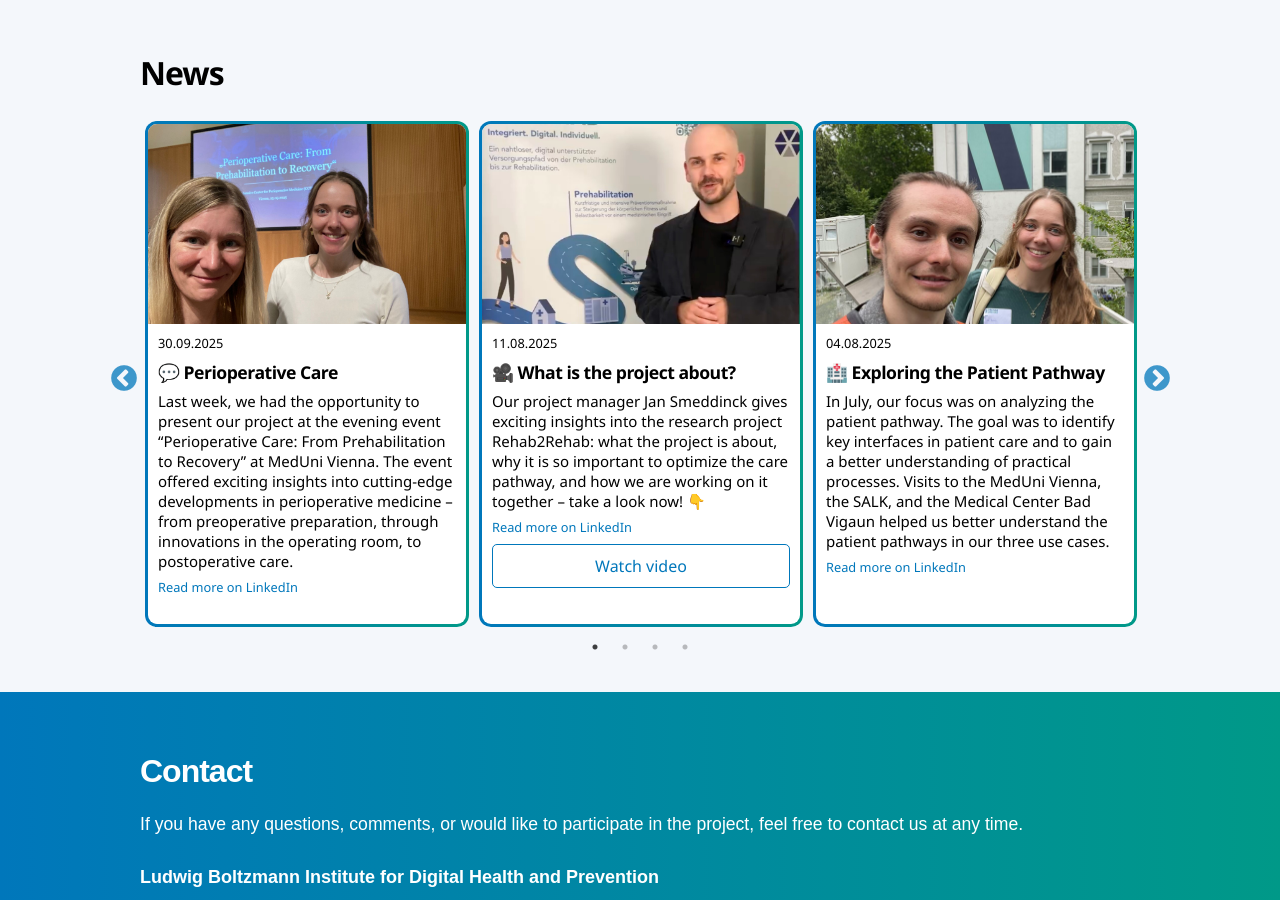
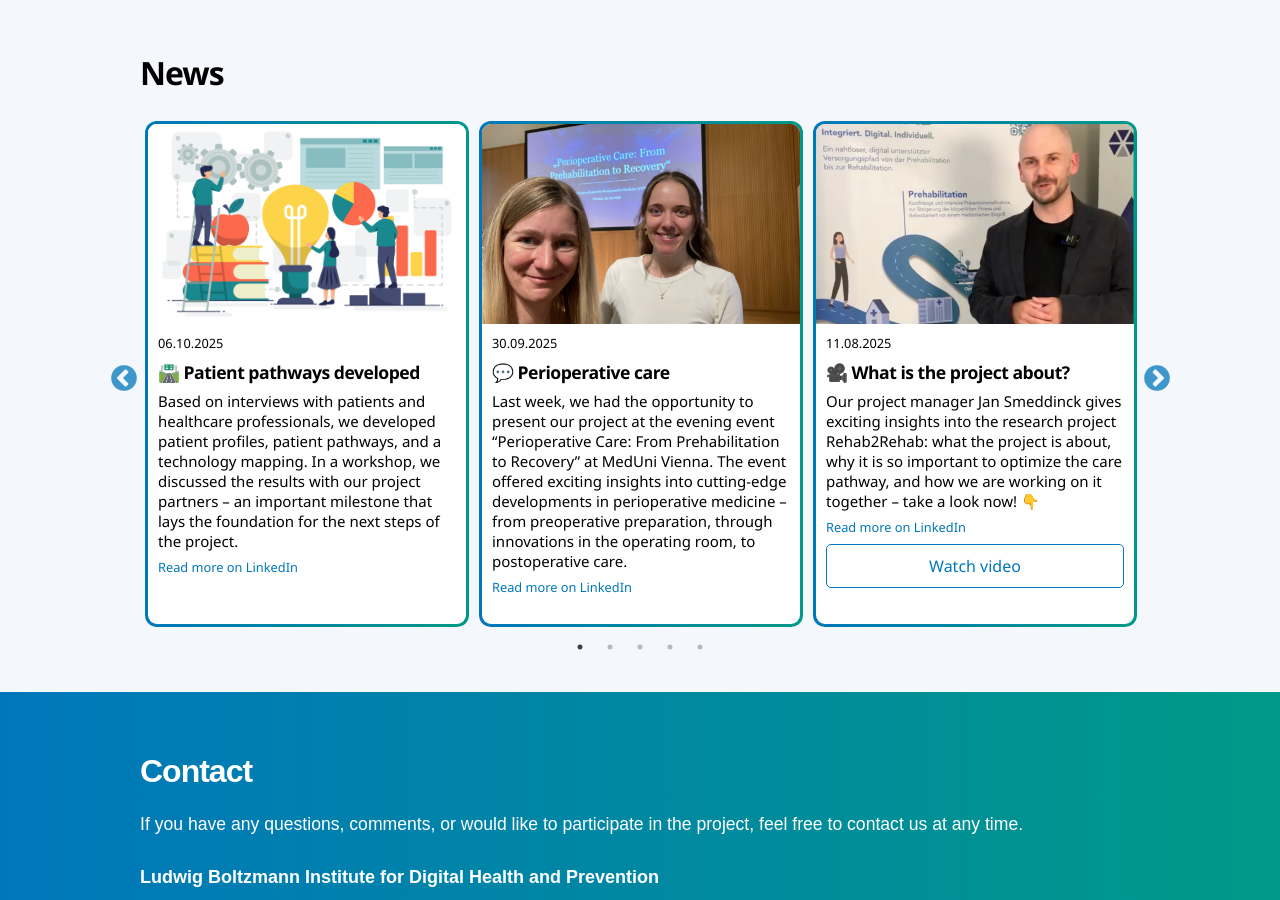
Before and after one commit to Prehab2Rehab/prehab2rehab.github.io, a React (Vite) app: page / in a window 1280 px wide. Shown: the part 6320-7220 px from the top of the page. Built offline with nearby package versions, Linux system fonts and the light colour scheme.

Commit message:
news entry on ap2 workshop

```diff
--- a/src/locales/de/news.js
+++ b/src/locales/de/news.js
@@ -1,5 +1,12 @@
 const articles = [
-    {
+  {
+    "headline": "🛣️ Patient:innenpfade entwickelt",
+    "date": "06.10.2025",
+    "image": "5-workshop.jpg",
+    "text": "Auf Basis von Interviews mit Patient:innen und Gesundheitspersonal haben wir Patient:innenprofile, Patient:innenpfade sowie ein Technologie-Mapping entwickelt. In einem Workshop tauschten wir uns mit unseren Projektpartner:innen über die Ergebnisse aus – ein wichtiger Meilenstein, der den Grundstein für die nächsten Projektschritte legt.",
+    "linkedinUrl": "https://www.linkedin.com/posts/prehab2rehab_prehab2rehab-digitalhealth-scienceforsociety-activity-7380881030368378880-YCFf?utm_source=share&utm_medium=member_desktop&rcm=ACoAACKHRlIB76ol-DAzLj-F-uTCK5_r6CzFhaghttps://www.linkedin.com/posts/prehab2rehab_prehab2rehab-digitalhealth-scienceforsociety-activity-7380881030368378880-YCFf?utm_source=share&utm_medium=member_desktop&rcm=ACoAACKHRlIB76ol-DAzLj-F-uTCK5_r6CzFhag"
+  },
+  {
     "headline": "💬 Perioperative Care",
     "date": "30.09.2025",
     "image": "4-perioperative-care.JPG",
--- a/src/locales/en/news.js
+++ b/src/locales/en/news.js
@@ -1,6 +1,13 @@
 const articles = [
-    {
-    "headline": "💬 Perioperative Care",
+  {
+    "headline": "🛣️ Patient pathways developed",
+    "date": "06.10.2025",
+    "image": "5-workshop.jpg",
+    "text": "Based on interviews with patients and healthcare professionals, we developed patient profiles, patient pathways, and a technology mapping. In a workshop, we discussed the results with our project partners – an important milestone that lays the foundation for the next steps of the project.",
+    "linkedinUrl": "https://www.linkedin.com/posts/prehab2rehab_prehab2rehab-digitalhealth-scienceforsociety-activity-7380881030368378880-YCFf?utm_source=share&utm_medium=member_desktop&rcm=ACoAACKHRlIB76ol-DAzLj-F-uTCK5_r6CzFhaghttps://www.linkedin.com/posts/prehab2rehab_prehab2rehab-digitalhealth-scienceforsociety-activity-7380881030368378880-YCFf?utm_source=share&utm_medium=member_desktop&rcm=ACoAACKHRlIB76ol-DAzLj-F-uTCK5_r6CzFhag"
+  },
+  {
+    "headline": "💬 Perioperative care",
     "date": "30.09.2025",
     "image": "4-perioperative-care.JPG",
     "text": "Last week, we had the opportunity to present our project at the evening event “Perioperative Care: From Prehabilitation to Recovery” at MedUni Vienna. The event offered exciting insights into cutting-edge developments in perioperative medicine – from preoperative preparation, through innovations in the operating room, to postoperative care.",
@@ -16,7 +23,7 @@ const articles = [
 
   },
   {
-    "headline": "🏥 Exploring the Patient Pathway",
+    "headline": "🏥 Exploring the patient pathway",
     "date": "04.08.2025",
     "image": "2-klink-erstbesuche.jpg",
     "text": "In July, our focus was on analyzing the patient pathway. The goal was to identify key interfaces in patient care and to gain a better understanding of practical processes. Visits to the MedUni Vienna, the SALK, and the Medical Center Bad Vigaun helped us better understand the patient pathways in our three use cases.",
```
Also changed, not shown: public/news/5-workshop.jpg (added).
